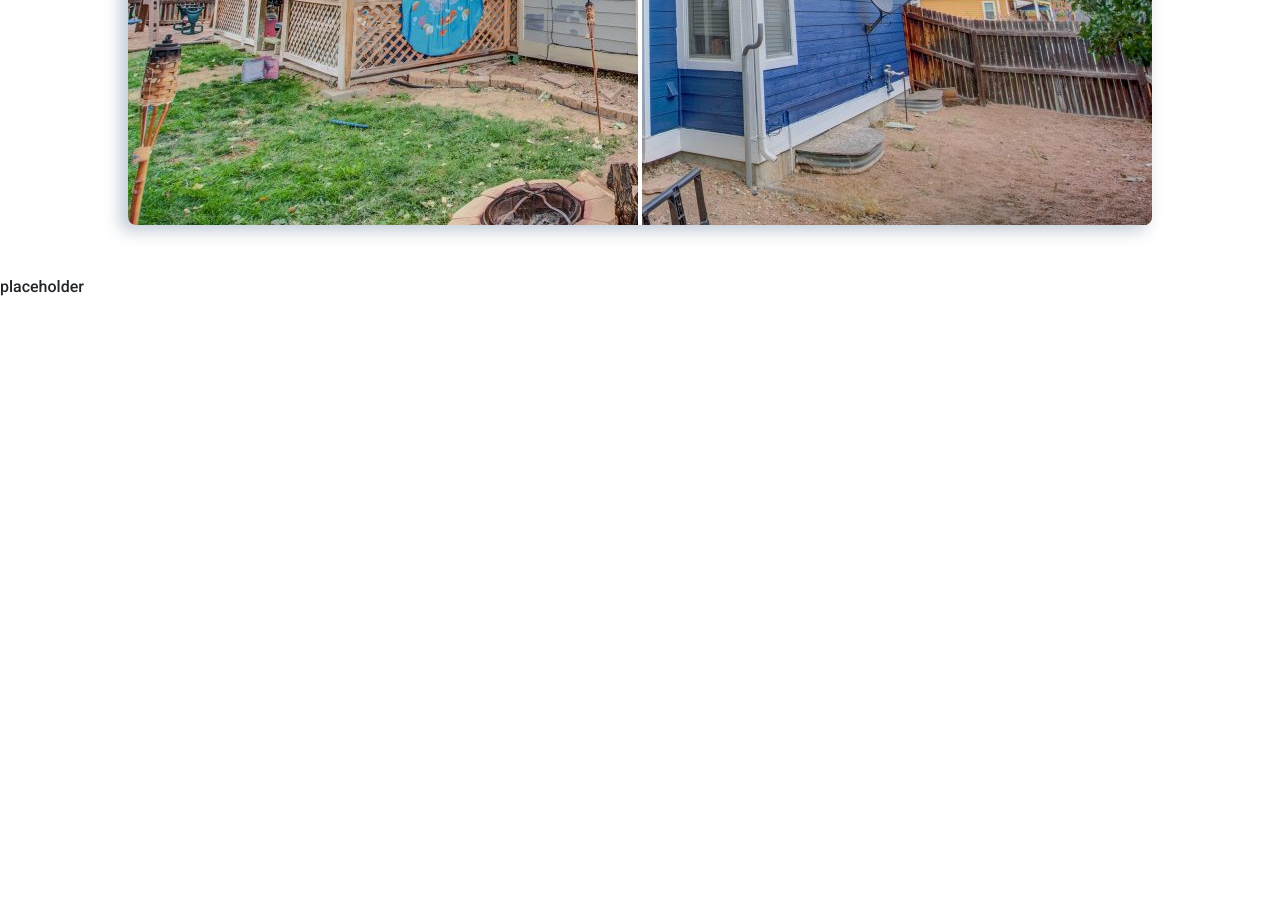
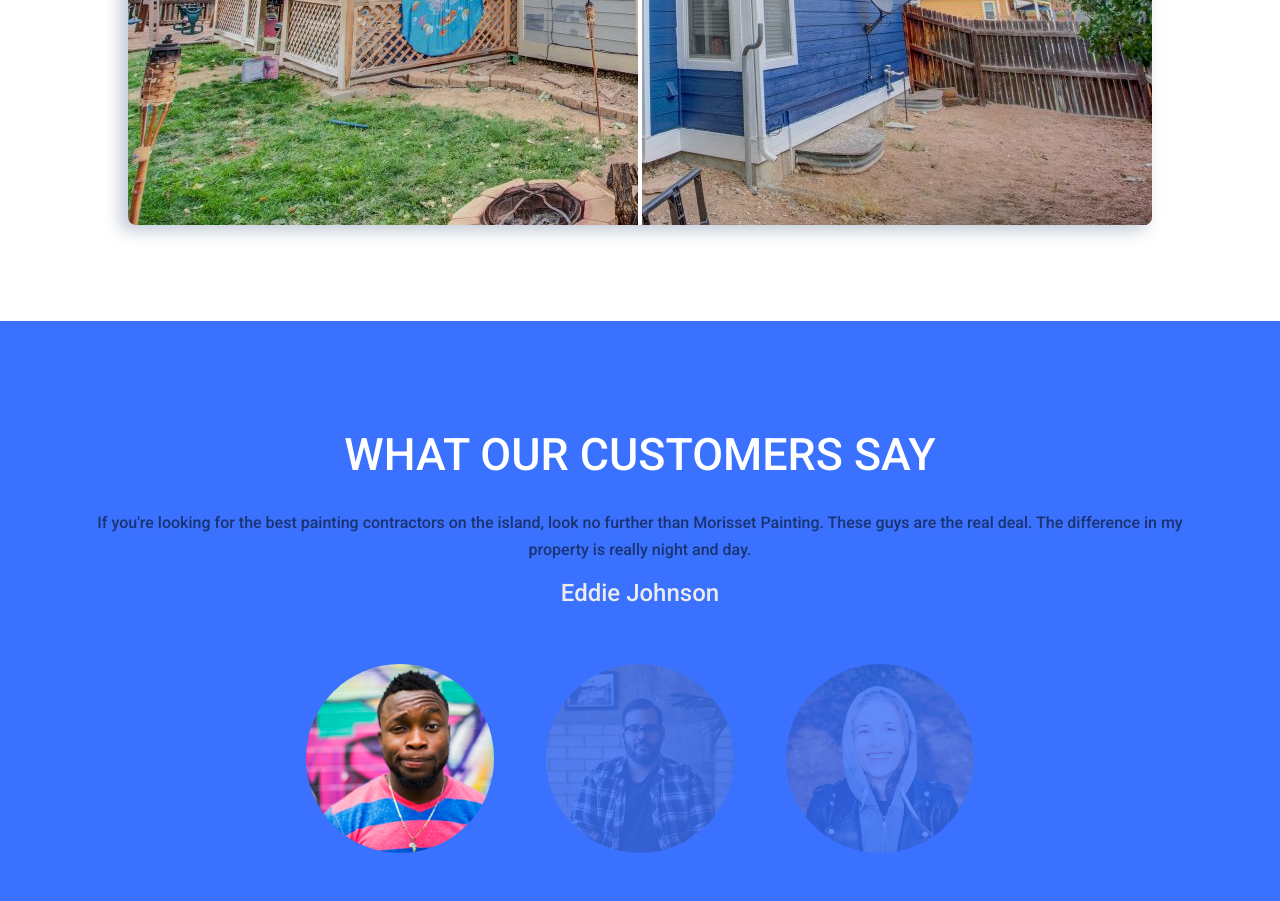
Before and after one commit to lpattis1/paintingcompanysite, a plain HTML site: page index.html in a window 1280 px wide. Shown: the part 3079-3980 px from the top of the page. Before the commit the page ends 3379 px from the top, so only its background shows below. Drawn offline with nearby package versions, Linux system fonts and the light colour scheme.

Commit message:
Added testimonials section.

```diff
--- a/custom.css
+++ b/custom.css
@@ -272,6 +272,12 @@ button[data-bs-target="#carouselExampleIndicators"] {
   }
 }
 
+@media (max-width: 458px) {
+  .testimonials-indicator {
+    flex-direction: column;
+  }
+}
+
 /* Medium devices (tablets, 768px and up) The navbar toggle appears at this breakpoint */
 @media (max-width: 768px) {
   .caption-title {
@@ -344,7 +350,7 @@ button[data-bs-target="#carouselExampleIndicators"] {
 #learn-more-section {
   margin-top: 6rem !important;
   background: #3a71fe;
-  width: 100% !;
+  width: 100%;
 }
 
 .learn-title {
@@ -355,6 +361,7 @@ button[data-bs-target="#carouselExampleIndicators"] {
   margin-bottom: 1rem !important;
   text-align: center;
   line-height: 1.7;
+  text-transform: uppercase;
 }
 
 .card {
@@ -410,7 +417,7 @@ button[data-bs-target="#carouselExampleIndicators"] {
   padding-top: 1.5rem !important;
   font-size: 2.8rem;
   font-weight: 500;
-
+  text-transform: uppercase;
   margin-bottom: 1rem !important;
   text-align: center;
   line-height: 1.7;
@@ -537,6 +544,75 @@ button[data-bs-target="#carouselExampleIndicators"] {
   font-size: 1.6rem;
 }
 
+/* testimonials */
+#testimonials {
+  margin-top: 6rem !important;
+  background: #3a71fe;
+  width: 100%;
+}
+.testimonials-title {
+  padding-top: 6rem !important;
+  font-size: 2.8rem;
+  font-weight: 500;
+  color: white;
+  margin-bottom: 1rem !important;
+  text-align: center;
+  line-height: 1.7;
+  text-transform: uppercase;
+}
+
+.testimonial-slide {
+  display: none;
+}
+
+.testimonial-text {
+  font-weight: 400;
+  color: rgba(0, 0, 0, 0.55);
+}
+
+.testimonial-name {
+  color: rgb(236, 236, 236);
+}
+
+.testimonial-slide-active {
+  display: block !important;
+  animation: slide 1s linear;
+}
+
+@keyframes slide {
+  0% {
+    transform: translateX(-2rem);
+    opacity: 0;
+  }
+
+  100% {
+    transform: translateX(0);
+    opacity: 1;
+  }
+}
+
+.testimonials-indicator {
+  padding-top: 4vh;
+  padding-bottom: 4vh;
+  display: flex;
+  justify-content: center;
+}
+
+.indicator-active {
+  opacity: 1 !important;
+}
+
+.testimonials-indicator-img {
+  height: calc(7rem + 6vw);
+  width: calc(7rem + 6vw);
+  border-radius: 50%;
+  object-fit: cover;
+  margin: 2vh 2vw;
+  opacity: 0.2;
+  cursor: pointer;
+  transition: opacity 1s ease;
+}
+
 /* dark theme styles */
 
 /* body bg: #background: #1a1b1d; */
--- a/index.html
+++ b/index.html
@@ -423,7 +423,75 @@
       </div>
     </section>
 
-    <section class="test mt-5">placeholder</section>
+    <section id="testimonials">
+      <div class="container">
+        <h2 class="testimonials-title mt-4 text-center">
+          What Our Customers Say
+        </h2>
+
+        <div class="testimonials-slider text-center">
+          <!-- testimonial 1 -->
+          <div class="testimonial-slide testimonial-slide-active">
+            <p class="testimonial-text">
+              If you're looking for the best painting contractors on the island,
+              look no further than Morisset Painting. These guys are the real
+              deal. The difference in my property is really night and day.
+            </p>
+            <h4 class="testimonial-name">Eddie Johnson</h4>
+          </div>
+
+          <!-- testimonial 2 -->
+          <div class="testimonial-slide">
+            <p class="testimonial-text">
+              Incredible job with my lake house. Y'all are the best! I know if
+              in the future I ever need painting services, I'm going with
+              Morisset Painting.
+            </p>
+            <h4 class="testimonial-name">Harry Smith</h4>
+          </div>
+
+          <!-- testimonial 3 -->
+          <div class="testimonial-slide">
+            <p class="testimonial-text">
+              Wow! These guys are awesome. The exterior of my business looks
+              incredible; like a brand new building. I can't recommend their
+              services enough.
+            </p>
+            <h4 class="testimonial-name">Carrie Barlow</h4>
+          </div>
+        </div>
+
+        <div
+          class="
+            testimonials-indicator
+            d-flex
+            justify-content-center
+            align-items-center
+          "
+        >
+          <img
+            src="/img/testimonial1.jpeg"
+            alt="testimonial-1"
+            class="testimonials-indicator-img indicator-active img-fluid"
+            data-indicator="0"
+          />
+
+          <img
+            src="/img/testimonial2.jpeg"
+            alt="testimonial-2"
+            class="testimonials-indicator-img img-fluid"
+            data-indicator="1"
+          />
+
+          <img
+            src="/img/testimonial3.jpeg"
+            alt="testimonial-3"
+            class="testimonials-indicator-img img-fluid"
+            data-indicator="2"
+          />
+        </div>
+      </div>
+    </section>
 
     <!-- Bootstrap Bundle with Popper -->
     <script
--- a/main.js
+++ b/main.js
@@ -199,3 +199,35 @@ function projectSliderMouseDown(e) {
 }
 
 showOrProjectHideLabels();
+
+// Testimonials slider
+function cycleThroughTestimonials() {
+  const testimonialImgs = document.querySelectorAll(
+    ".testimonials-indicator-img"
+  );
+  const testimonials = document.querySelectorAll(".testimonial-slide");
+
+  testimonialImgs.forEach((img) => {
+    const testimonialIndicators = img.dataset.indicator;
+    console.log(testimonialIndicators);
+
+    img.addEventListener("click", function (e) {
+      for (let i = 0; i < testimonials.length; i++) {
+        testimonials[i].classList.remove("testimonial-slide-active");
+        if (testimonials[i] === testimonials[testimonialIndicators]) {
+          testimonials[i].classList.add("testimonial-slide-active");
+        }
+      }
+
+      for (let i = 0; i < testimonialImgs.length; i++) {
+        testimonialImgs[i].classList.remove("indicator-active");
+
+        if (testimonialImgs[i] === testimonialImgs[testimonialIndicators]) {
+          testimonialImgs[i].classList.add("indicator-active");
+        }
+      }
+    });
+  });
+}
+
+cycleThroughTestimonials();
```
Also changed, not shown: img/testimonial1.jpeg (added), img/testimonial2.jpeg (added), img/testimonial3.jpeg (added), 1 other file.
